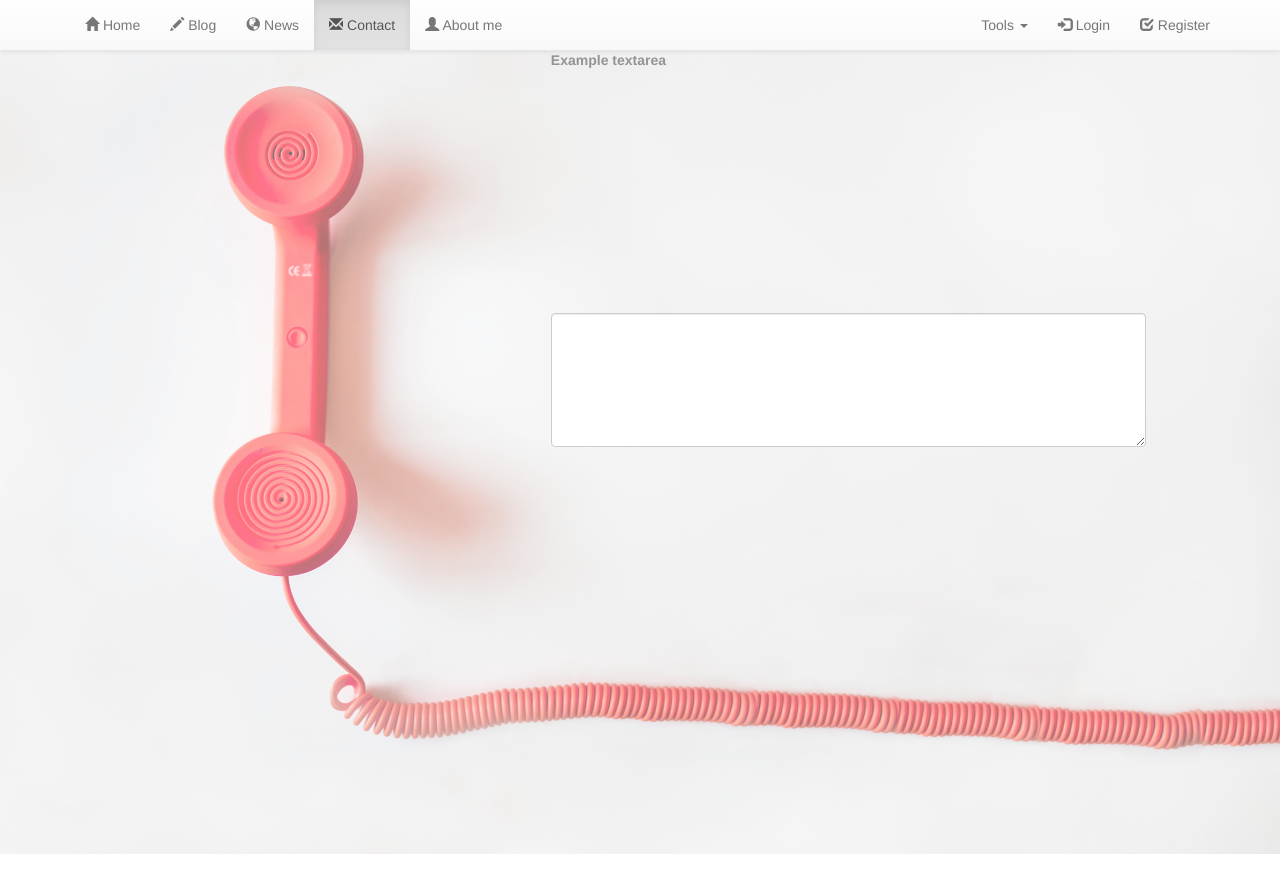
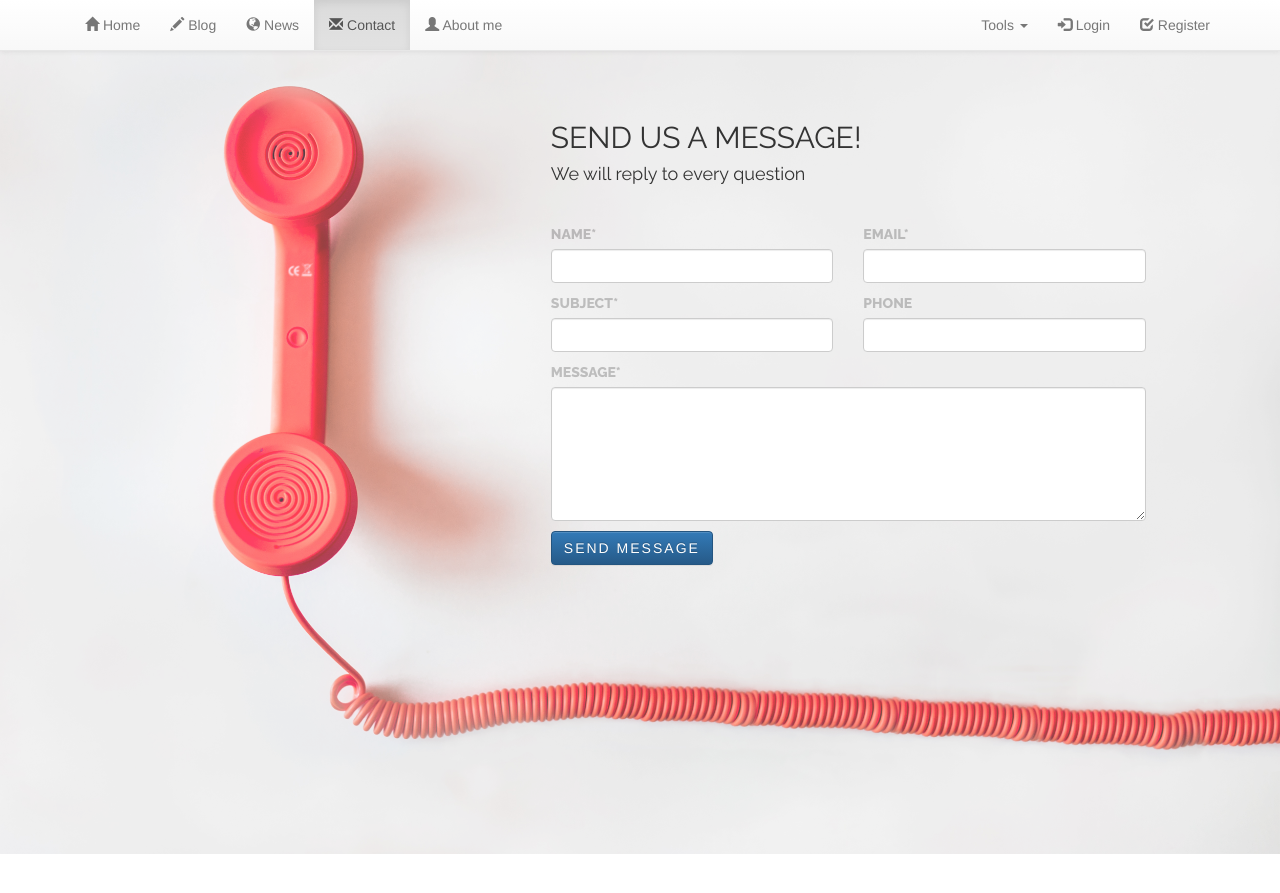
Before and after one commit to sSwiergosz/MyPage, a Django app: page /contact/ in a window 1280 px wide. Shown: the top 893 px of the page. Run offline with Django 3.2, Linux system fonts and the light colour scheme; some libraries are stand-ins or nearby versions.

Commit message:
New contact form added

```diff
--- a/personalApp/static/personalApp/css/style.css
+++ b/personalApp/static/personalApp/css/style.css
@@ -273,11 +273,22 @@ footer {
     margin-left: 20px;
 }
 
+h2, h4 {
+	font-family: 'Raleway', Arial, sans-serif;
+	z-index: 11;
+	position: relative;
+}
+
+label {
+	font-family: 'Raleway', Arial, sans-serif;
+	margin-top: 10px;
+}
+
 #phone-img {
     max-width: 100%;
     display: block;
     height: auto;
-    opacity: 0.55;
+    opacity: 0.75;
     position: absolute;
     top: 0;
     left: 0;
@@ -285,8 +296,15 @@ footer {
     position: fixed;
 }
 
-textarea {
-    margin-top: 40%;
+.form-group {
+	margin-top: 12%;
+}
+
+#submit-btn {
+	margin-top: 10px;
+}
+
+#contact-textarea {
     z-index: 11;
     position: relative;
 }
--- a/personalApp/templates/personalApp/contact.html
+++ b/personalApp/templates/personalApp/contact.html
@@ -10,8 +10,38 @@
 	<img src="{% static "personalApp/img/phone.jpg" %}" id="phone-img"/>
 	<div class="col-md-6 col-md-offset-5">
 		<div class="form-group">
-			<label for="exampleTextarea">Example textarea</label>
-    		<textarea class="form-control" id="exampleTextarea" rows="6"></textarea>
+			<form action="mailto:szymon.swiergosz@gmail.com" method="post" enctype="text/plain">
+				<h2>SEND US A MESSAGE!</h2>
+				<h4>We will reply to every question</h4>
+				<br>
+				<div class="row">
+					<div class="col-md-6">
+						<label>NAME*</label>
+						<input type="text" class="form-control" required>
+					</div>
+					<div class="col-md-6">
+						<label>EMAIL*</label>
+						<input type="text" class="form-control" required>
+					</div>
+				</div>
+				<div class="row">
+					<div class="col-md-6">
+						<label>SUBJECT*</label>
+						<input type="text" class="form-control" required>
+					</div>
+					<div class="col-md-6">
+						<label>PHONE</label>
+						<input type="text" class="form-control">
+					</div>
+				</div>
+				<div class="row">
+					<div class="col-md-12">
+						<label>MESSAGE*</label>
+			    		<textarea class="form-control" id="contact-textarea" rows="6" required></textarea>
+			    		<button type="submit" class="btn btn-primary" id="submit-btn">SEND MESSAGE</button>
+			    	</div>
+		    	</div>
+		    </form>
 		</div>
 	</div>
 </div>
```
